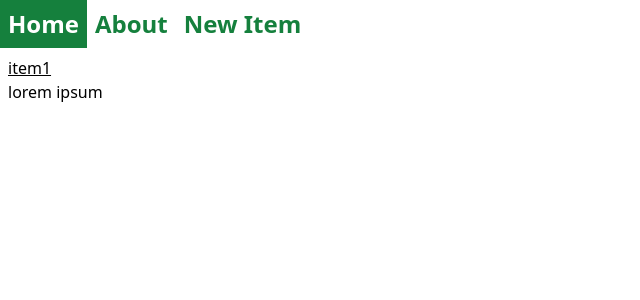
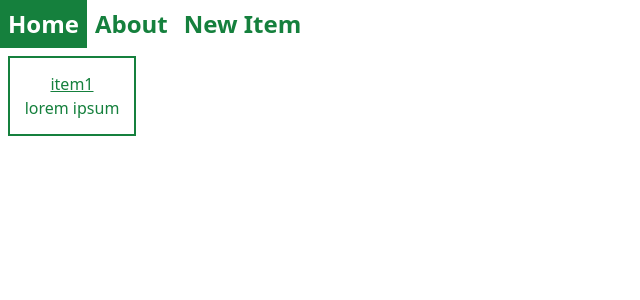
Before and after one commit to asdt560/stuff-app, a Vue app: page / in a window 1280 px wide. Shown: the top 300 px of the page, without its empty margins (0-640 px from the left). Built offline with nearby package versions, Linux system fonts and the light colour scheme.

Commit message:
Add new style and handle card changes

```diff
--- a/src/components/ItemCard.vue
+++ b/src/components/ItemCard.vue
@@ -1,12 +1,12 @@
 <template>
-  <div>
-    <p class="underline">
+  <div class="border-green-700 border-2 flex flex-col justify-center items-center w-32 h-20">
+    <p class="underline text-green-700 text-center">
       <slot name="name"></slot>
     </p>
-    <p>
+    <p class="text-green-700 text-center">
       <slot name="description"></slot>
     </p>
-    <p>
+    <p class="text-green-700">
       <slot name="date"></slot>
     </p>
   </div>
--- a/src/views/HomeView.vue
+++ b/src/views/HomeView.vue
@@ -9,17 +9,21 @@ const itemsStore = useItemsStore()
 const { items } = storeToRefs(itemsStore)
 
 console.log(items.value)
+
+const truncatedDescription = (description: string) => {
+  return description.length > 20 ? description.slice(0, 20) + '...' : description
+}
 </script>
 
 <template>
-  <main>
+  <main class="flex gap-2">
     <RouterLink v-for="(item, index) in items" :key="index" :to="{ name: 'item', params: { id: index.toString() } }">
       <ItemCard >
         <template #name>
           {{ item.name }}
         </template>
         <template #description>
-          {{ item.description }}
+            {{ truncatedDescription(item.description) }}
         </template>
       </ItemCard>
     </RouterLink>
--- a/src/views/ItemView.vue
+++ b/src/views/ItemView.vue
@@ -23,7 +23,7 @@
       <template #description>
         {{ item?.description }}
       </template>
-      <template #date>
+      <template v-if="item.createdAt" #date>
         {{
           item?.createdAt.getDate() + '/' +
           (item?.createdAt.getMonth() + 1) + '/' +
```
